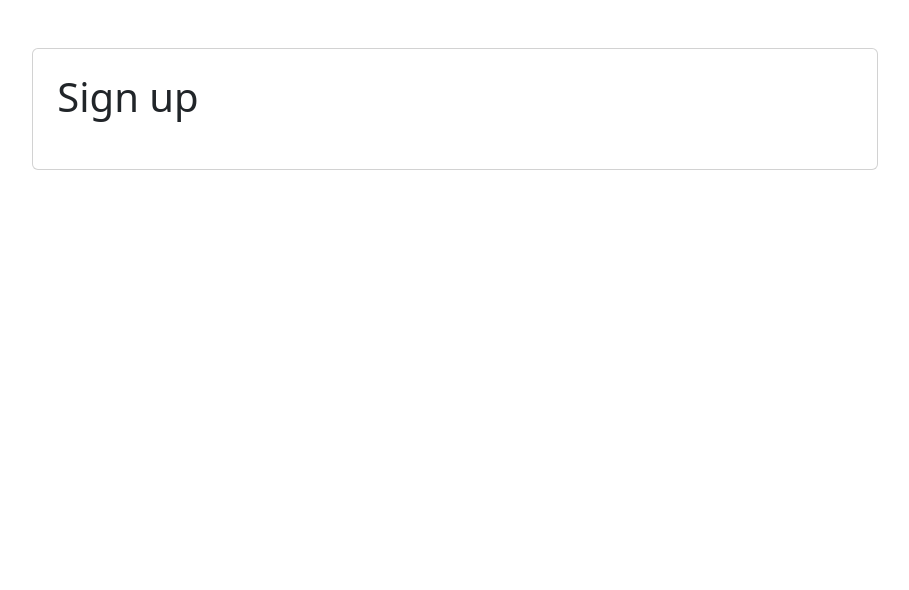
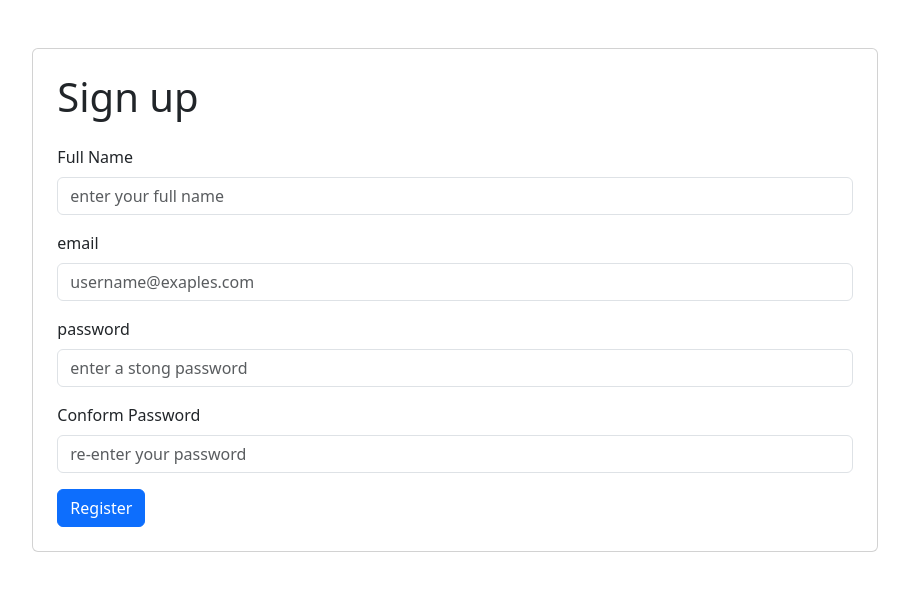
Before and after one commit to ajmalfaris11/form, a React (Vite) app: page / in a window 1280 px wide. Shown: the top 590 px of the page, without its empty margins (185-1094 px from the left). Built offline with nearby package versions, Linux system fonts and the light colour scheme.

Commit message:
the basic form designed

```diff
--- a/src/App.jsx
+++ b/src/App.jsx
@@ -1,14 +1,12 @@
-import { Card, Col, Form, Row } from 'react-bootstrap';
-
-
+import { Button, Card, Col, Form, Row } from "react-bootstrap";
 
 export default function App() {
   return (
     <>
-      <Row style={{justifyContent:'center'}}>
+      <Row style={{ justifyContent: "center" }}>
         <Col xs={8} className="mt-5">
           <Card className="p-4">
-            <h1 className='mb-4'>Sign up</h1>
+            <h1 className="mb-4">Sign up</h1>
             <RegistrationForm />
           </Card>
         </Col>
@@ -17,10 +15,43 @@ export default function App() {
   );
 }
 
-function RegistrationForm(){
+function RegistrationForm() {
   return (
     <Form>
+      <InputField
+        label="Full Name"
+        type="name"
+        placeholder="enter your full name"
+      />
 
+      <InputField
+        label="email"
+        type="email"
+        placeholder="username@exaples.com"
+      />
+
+      <InputField
+        label="password"
+        type="password"
+        placeholder="enter a stong password"
+      />
+
+      <InputField
+        label="Conform Password"
+        type="password"
+        placeholder="re-enter your password"
+      />
+
+      <Button type="submit">Register</Button>
     </Form>
   );
 }
+
+const InputField = ({ label, ...props }) => {
+  return (
+    <Form.Group className="mb-3">
+      <Form.Label>{label}</Form.Label>
+      <Form.Control {...props} />
+    </Form.Group>
+  );
+};
```
